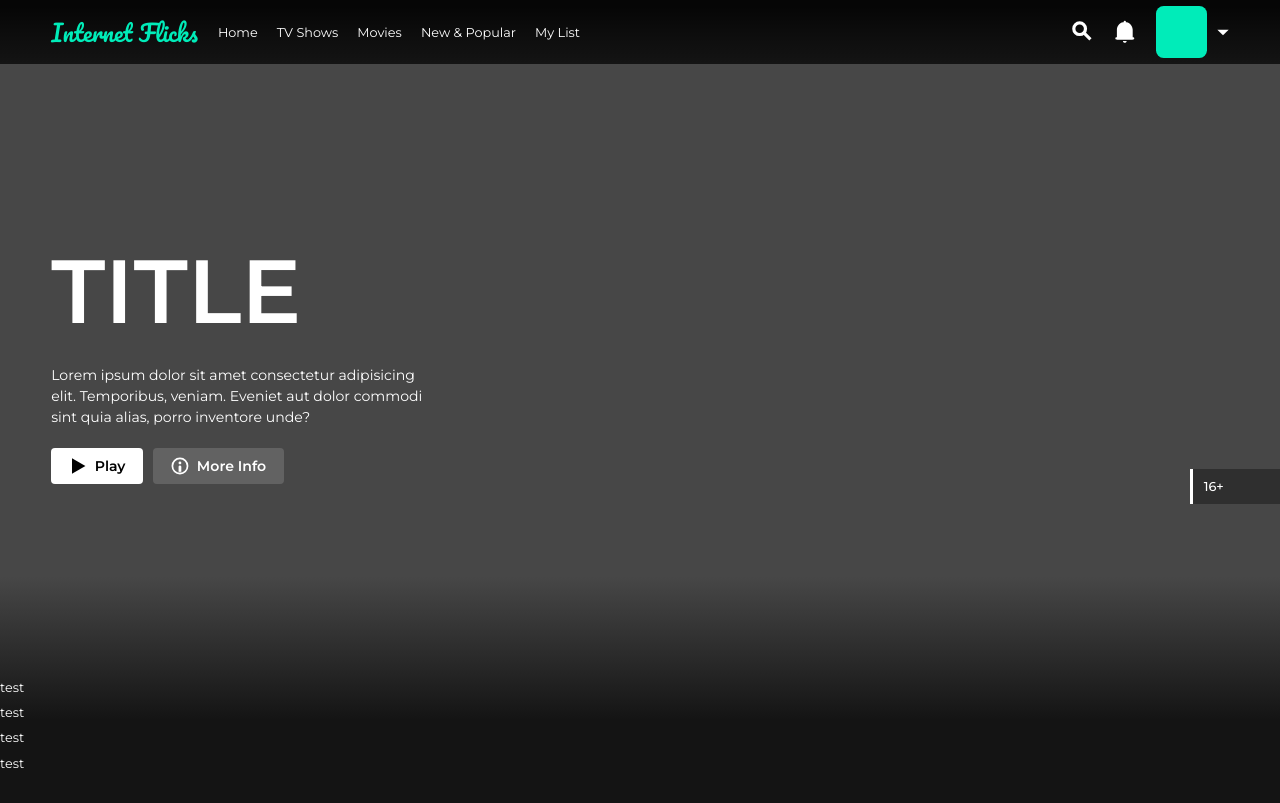
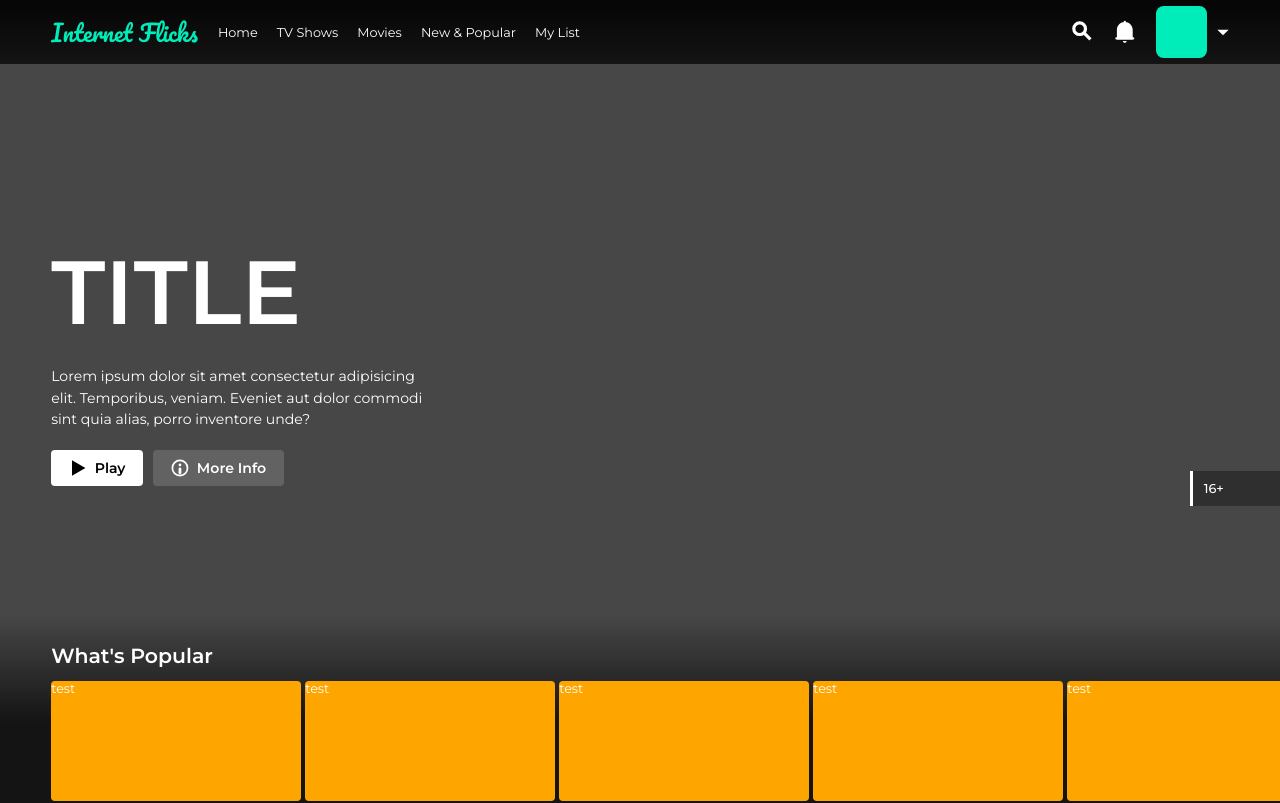
Before and after one commit to John-Kodes/internet-flicks, a Next.js app: page / in a window 1280 px wide. Shown: the top 803 px of the page. Built offline with nearby package versions, Linux system fonts and the light colour scheme.

Commit message:
moviesList component reworked

```diff
--- a/components/MovieList.js
+++ b/components/MovieList.js
@@ -3,7 +3,24 @@ import Image from "next/image";
 import styles from "@/styles/MovieList.module.scss";
 
 const MovieList = ({ category = "Category" }) => {
-  return <div>test</div>;
+  return (
+    <div className={styles.container}>
+      <h2>{category}</h2>
+      <div className={styles.sliderContainer}>
+        <div className={styles.slider}>
+          <div className={styles.sliderMask}>
+            <div className={styles.testThumbnail}>test</div>
+            <div className={styles.testThumbnail}>test</div>
+            <div className={styles.testThumbnail}>test</div>
+            <div className={styles.testThumbnail}>test</div>
+            <div className={styles.testThumbnail}>test</div>
+            <div className={styles.testThumbnail}>test</div>
+            <div className={styles.testThumbnail}>test</div>
+          </div>
+        </div>
+      </div>
+    </div>
+  );
 };
 
 export default MovieList;
--- a/pages/index.js
+++ b/pages/index.js
@@ -3,6 +3,8 @@ import Head from "next/head";
 import Nav from "../components/Nav";
 import Header from "../components/Header";
 import MovieList from "../components/MovieList";
+// styles
+import styles from "@/styles/Home.module.scss";
 
 export const Home = () => {
   return (
@@ -13,7 +15,7 @@ export const Home = () => {
       </Head>
       <Nav />
       <Header />
-      <main>
+      <main className={styles.main}>
         <MovieList category="What's Popular" />
         <MovieList category="Trending" />
         <MovieList category="Upcoming" />
--- a/styles/Header.module.scss
+++ b/styles/Header.module.scss
@@ -7,13 +7,13 @@
 
   width: 100%;
   height: calc(100vw / 1.77); // temp
-  max-height: 90vh;
+  max-height: 95vh;
   padding: 0 4vw;
 
   background-color: rgb(71, 71, 71);
   background-image: linear-gradient(
     to bottom,
-    rgba(#141414, 0) 80%,
+    rgba(#141414, 0) 85%,
     rgba(#141414, 1)
   );
 }
--- /dev/null
+++ b/styles/Home.module.scss
@@ -0,0 +1,6 @@
+.main {
+  display: flex;
+  flex-direction: column;
+  gap: 4vw;
+  transform: translateY(-8rem);
+}
--- a/styles/MovieList.module.scss
+++ b/styles/MovieList.module.scss
@@ -2,6 +2,37 @@
   display: flex;
   flex-direction: column;
   gap: 1vw;
+
+  padding: 0 4vw;
+  overflow-x: hidden;
+}
+
+.sliderContainer {
+  position: relative;
+}
+
+.sliderMask {
+  position: absolute;
+  top: 0;
+  transform: translateX(0%);
+
+  display: flex;
+  gap: 4px;
+
+  transition: transform 0.8s;
+}
+
+.slider {
+  display: flex;
+  gap: 4px;
+  height: 12rem;
+}
+
+.testThumbnail {
+  width: 25rem;
+  height: 12rem;
+  background-color: orange;
+  border-radius: 4px;
 }
 
 //////// OLD
--- a/styles/globals.scss
+++ b/styles/globals.scss
@@ -29,13 +29,6 @@ body {
   font-size: var(--fontSize100);
 
   color: #fff;
-}
-
-main {
-  display: flex;
-  flex-direction: column;
-  gap: 0.8vw;
-  transform: translateY(-4rem);
 }
 
 p {
```
